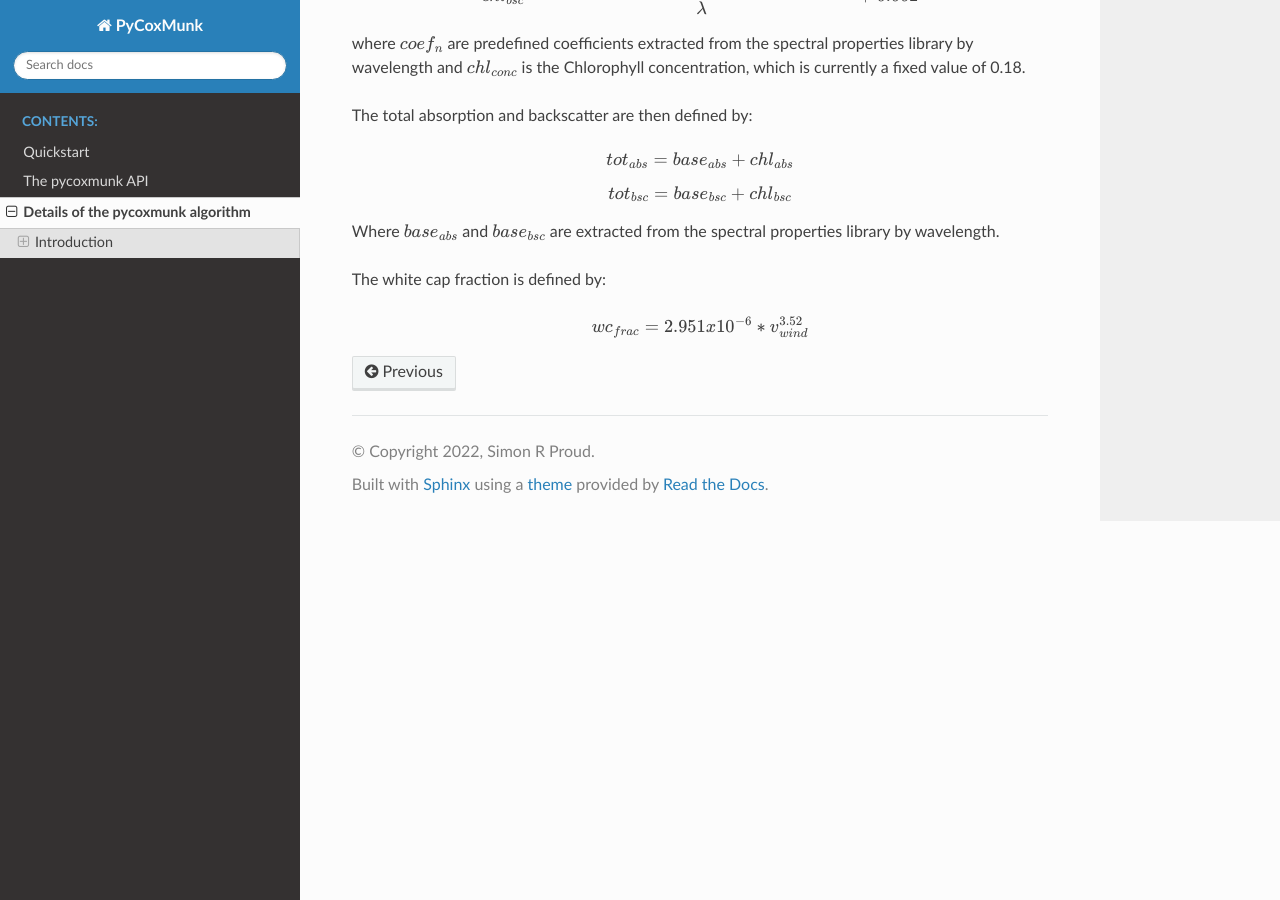
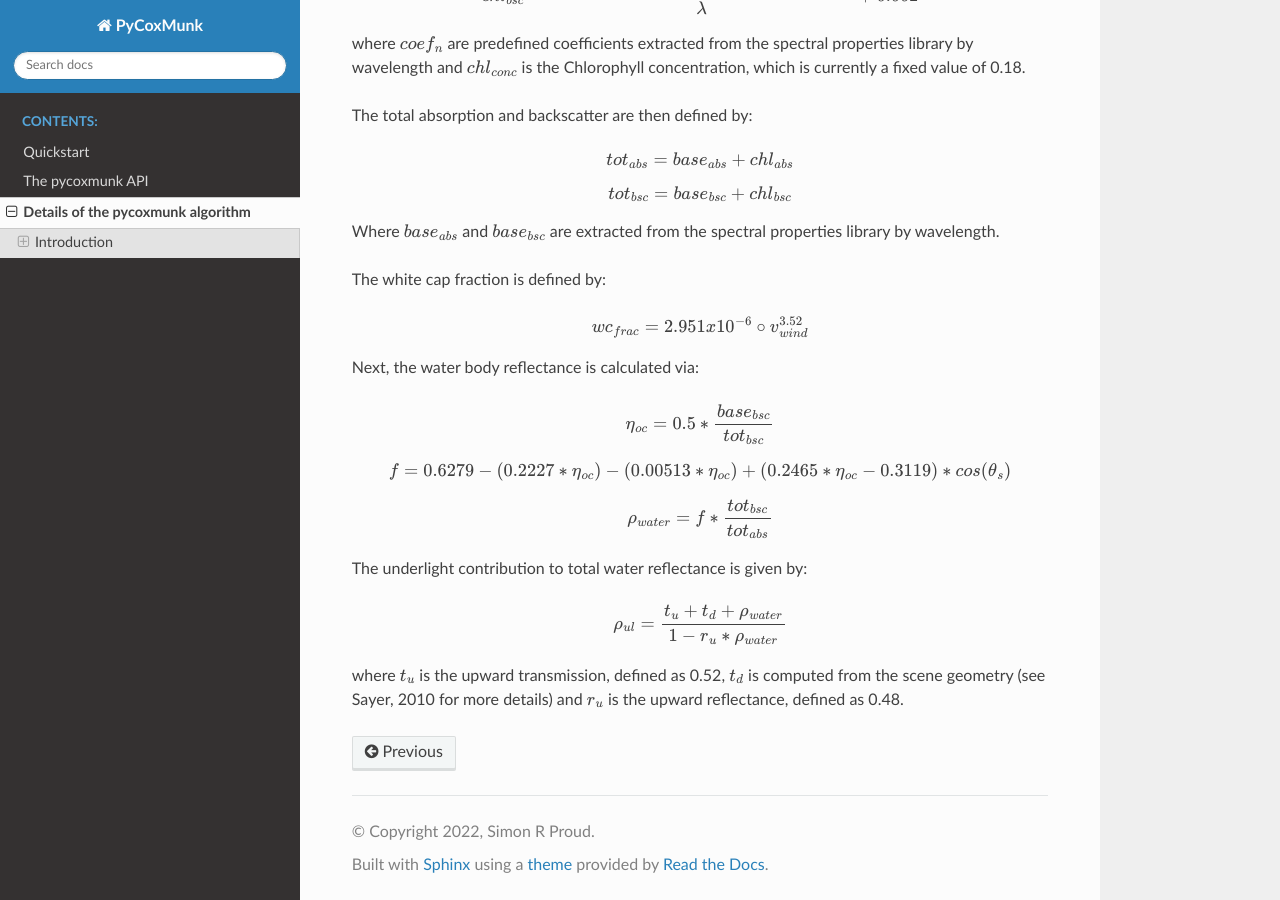
Before and after one commit to simonrp84/PyCoxMunk, a Sphinx documentation site: the page built from docs/pcm_technical.rst, in a window 1280 px wide and 900 px high, scrolled down 1555 px. Built offline with Sphinx 7.4.7 and the Read the Docs theme 2.0.0, drawn with Linux system fonts in a browser that asks for light colours.

Commit message:
Update documentation

```diff
--- a/docs/pcm_technical.rst
+++ b/docs/pcm_technical.rst
@@ -60,10 +60,8 @@ a dynamic computation of water properties.
 Chlorophyll-A absorption and backscattering are computed via:
 
 .. math::
-
     {chl_{abs}} = coef_0 * ( 1 - e^{-1.61 * chl_{conc}}) + coef_1 * chl_{conc}
 .. math::
-
     {chl_{bsc}} = \frac{0.02 * ( 0.5 - 0.25 * log(chl_{conc})) * 0.55}{\lambda} + 0.002
 
 where :math:`coef_n` are predefined coefficients extracted from the spectral properties library by wavelength
@@ -81,4 +79,21 @@ Where :math:`base_{abs}` and :math:`base_{bsc}` are extracted from the spectral
 The white cap fraction is defined by:
 
 .. math::
-    {wc_{frac}} = 2.951x10^{-6} * v_{wind}^{3.52}
+    {wc_{frac}} = 2.951x10^{-6} \circ v_{wind}^{3.52}
+
+Next, the water body reflectance is calculated via:
+
+.. math::
+    \eta_{oc} = 0.5 * \frac{base_{bsc}}{tot_{bsc}}
+.. math::
+    f = 0.6279 - (0.2227 * \eta_{oc}) - (0.00513 * \eta_{oc}) + (0.2465 * \eta_{oc} - 0.3119) * cos(\theta_s)
+.. math::
+    \rho_{water} = f * \frac{tot_{bsc}}{tot_{abs}}
+
+The underlight contribution to total water reflectance is given by:
+
+.. math::
+    \rho_{ul} = \frac{t_u + t_d + \rho_{water}}{1 - r_u * \rho_{water}}
+
+where :math:`t_u` is the upward transmission, defined as 0.52, :math:`t_d` is computed from the scene geometry (see
+Sayer, 2010 for more details) and :math:`r_u` is the upward reflectance, defined as 0.48.
```
